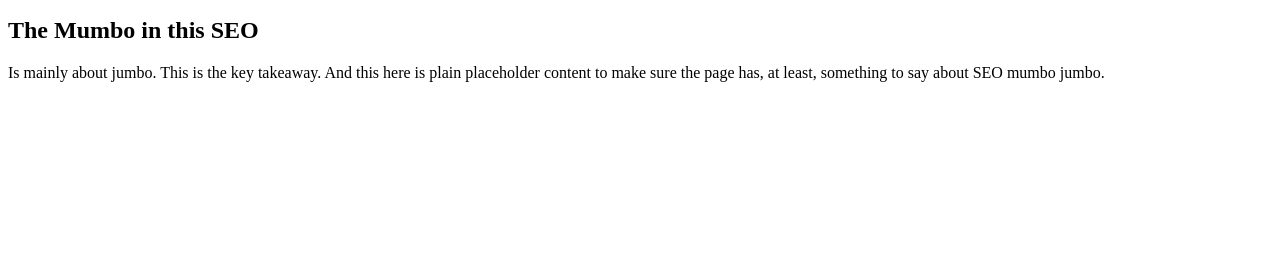
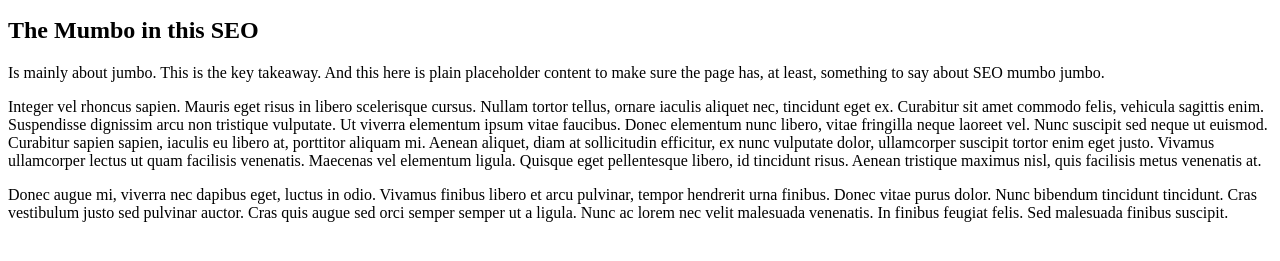
Before and after one commit to Brachamul/seo-mumbo-jumbo-html.github.io, a plain HTML site: page index.html in a window 1280 px wide. Shown: the part 101-362 px from the top of the page. Drawn offline with Linux system fonts and the light colour scheme.

Commit message:
added lorem ipsum

```diff
--- a/index.html
+++ b/index.html
@@ -7,6 +7,8 @@
 	<p>This page has a <a href="https://seo-mumbo-jumbo-javascript.github.io/">javascript</a> twin which also attemps to get referenced on google with similar keywords.</p>
 	<h2>The Mumbo in this SEO</h2>
 	<p>Is mainly about jumbo. This is the key takeaway. And this here is plain placeholder content to make sure the page has, at least, something to say about SEO mumbo jumbo.</p>
+	<p> Integer vel rhoncus sapien. Mauris eget risus in libero scelerisque cursus. Nullam tortor tellus, ornare iaculis aliquet nec, tincidunt eget ex. Curabitur sit amet commodo felis, vehicula sagittis enim. Suspendisse dignissim arcu non tristique vulputate. Ut viverra elementum ipsum vitae faucibus. Donec elementum nunc libero, vitae fringilla neque laoreet vel. Nunc suscipit sed neque ut euismod. Curabitur sapien sapien, iaculis eu libero at, porttitor aliquam mi. Aenean aliquet, diam at sollicitudin efficitur, ex nunc vulputate dolor, ullamcorper suscipit tortor enim eget justo. Vivamus ullamcorper lectus ut quam facilisis venenatis. Maecenas vel elementum ligula. Quisque eget pellentesque libero, id tincidunt risus. Aenean tristique maximus nisl, quis facilisis metus venenatis at.</p>
+	<p>Donec augue mi, viverra nec dapibus eget, luctus in odio. Vivamus finibus libero et arcu pulvinar, tempor hendrerit urna finibus. Donec vitae purus dolor. Nunc bibendum tincidunt tincidunt. Cras vestibulum justo sed pulvinar auctor. Cras quis augue sed orci semper semper ut a ligula. Nunc ac lorem nec velit malesuada venenatis. In finibus feugiat felis. Sed malesuada finibus suscipit.</p>
 </div>
 
 </body>
```
